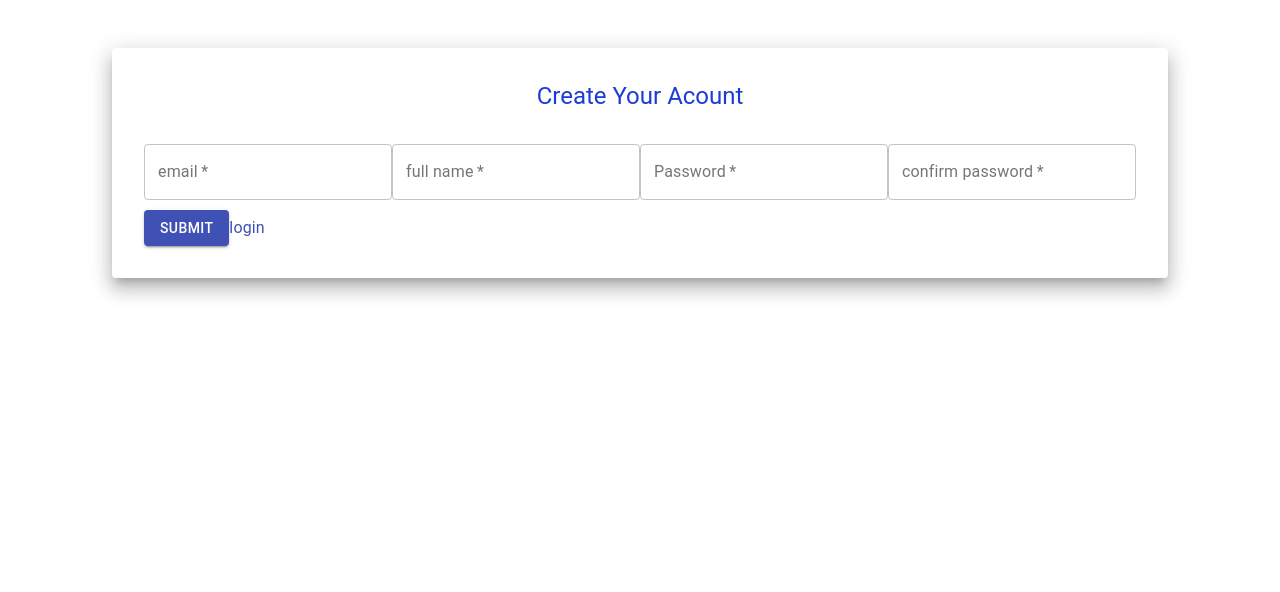
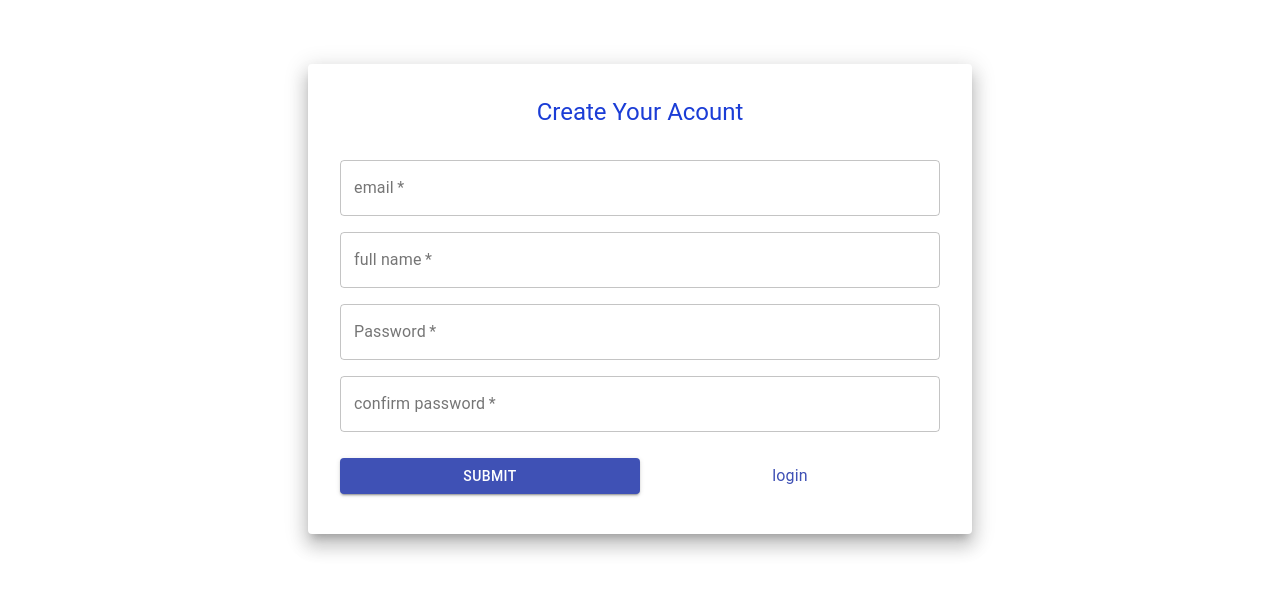
Before and after one commit to taher33/social-media-frontend, a React (Create React App) app: page /signUp in a window 1280 px wide. Shown: the top 592 px of the page. Built offline with nearby package versions, Linux system fonts and the light colour scheme; no server answers.

Commit message:
css is a strugle

```diff
--- a/src/components/landing page/Form.js
+++ b/src/components/landing page/Form.js
@@ -34,7 +34,7 @@ function Form(props) {
   };
 
   return (
-    <form onSubmit={handleSubmit(onSubmit)}>
+    <form className={styles.form} onSubmit={handleSubmit(onSubmit)}>
       <TextField
         name="email"
         required
@@ -43,6 +43,7 @@ function Form(props) {
         label="email"
         inputRef={register}
         variant="outlined"
+        fullWidth={true}
       />
       <TextField
         name="name"
@@ -51,6 +52,7 @@ function Form(props) {
         id="standard-required"
         label="full name"
         variant="outlined"
+        fullWidth={true}
       />
       <TextField
         name="password"
@@ -61,6 +63,7 @@ function Form(props) {
         type="password"
         autoComplete="current-password"
         variant="outlined"
+        fullWidth={true}
       />
       <TextField
         name="passwordConf"
@@ -73,6 +76,7 @@ function Form(props) {
         error={err.error}
         helperText={err.message}
         variant="outlined"
+        fullWidth={true}
       />
       <div className={styles.action_form}>
         <Button type="submit" variant="contained" color="primary">
--- a/src/components/landing page/landing-css.js
+++ b/src/components/landing page/landing-css.js
@@ -1,9 +1,8 @@
 import { makeStyles } from "@material-ui/core/styles";
 
-export const useStyles = makeStyles(theme => ({
+export const useStyles = makeStyles((theme) => ({
   root: {
     maxWidth: "100%", //480
-    backgroundImage: " url('./img/humaaans.png')",
     height: "100vh",
   },
 }));
--- a/src/components/landing page/landing.module.css
+++ b/src/components/landing page/landing.module.css
@@ -1,8 +1,10 @@
+.form {
+  width: fit-content;
+}
 .form div {
   margin-bottom: 0.5rem;
   /* width: 80%; */
 }
-
 .form div div {
   width: 100%;
 }
@@ -15,9 +17,10 @@
 }
 
 .wrapper {
-  margin: 3rem auto;
+  margin: 4rem auto;
   height: max-content;
-  width: max-content;
+  width: 80%;
+  max-width: 600px;
   padding: 2rem;
 }
 
@@ -32,4 +35,5 @@
   display: flex;
   align-content: space-around;
   margin-top: 0.6rem;
+  width: 100%;
 }
```
